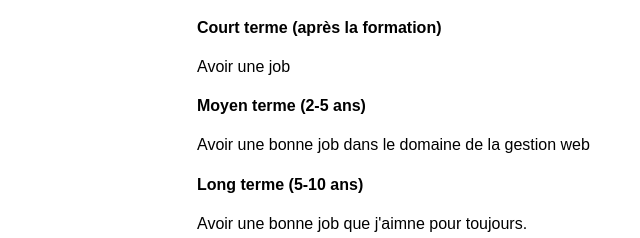
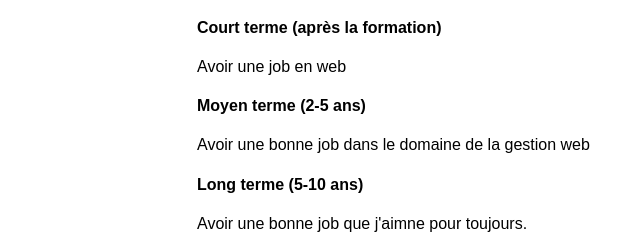
Before and after one commit to SSJimbotron/Jiji_well_played, a plain HTML site: page TP1 - Dossier de travail/membre2.html in a window 1280 px wide. Shown: the part 351-589 px from the top of the page, 59-699 px from the left. Drawn offline with Linux system fonts and the light colour scheme.

Commit message:
Update membre2.html

```diff
--- a/TP1 - Dossier de travail/membre2.html
+++ b/TP1 - Dossier de travail/membre2.html
@@ -26,7 +26,7 @@
         <section>
             <h3>Objectifs</h3>
             <h4>Court terme (après la formation) </h4>
-            <p>Avoir une job</p>
+            <p>Avoir une job en web</p>
             <h4>Moyen terme (2-5 ans) </h4>
             <p>Avoir une bonne job dans le domaine de la gestion web</p>
             <h4>Long terme (5-10 ans)</h4>
```
